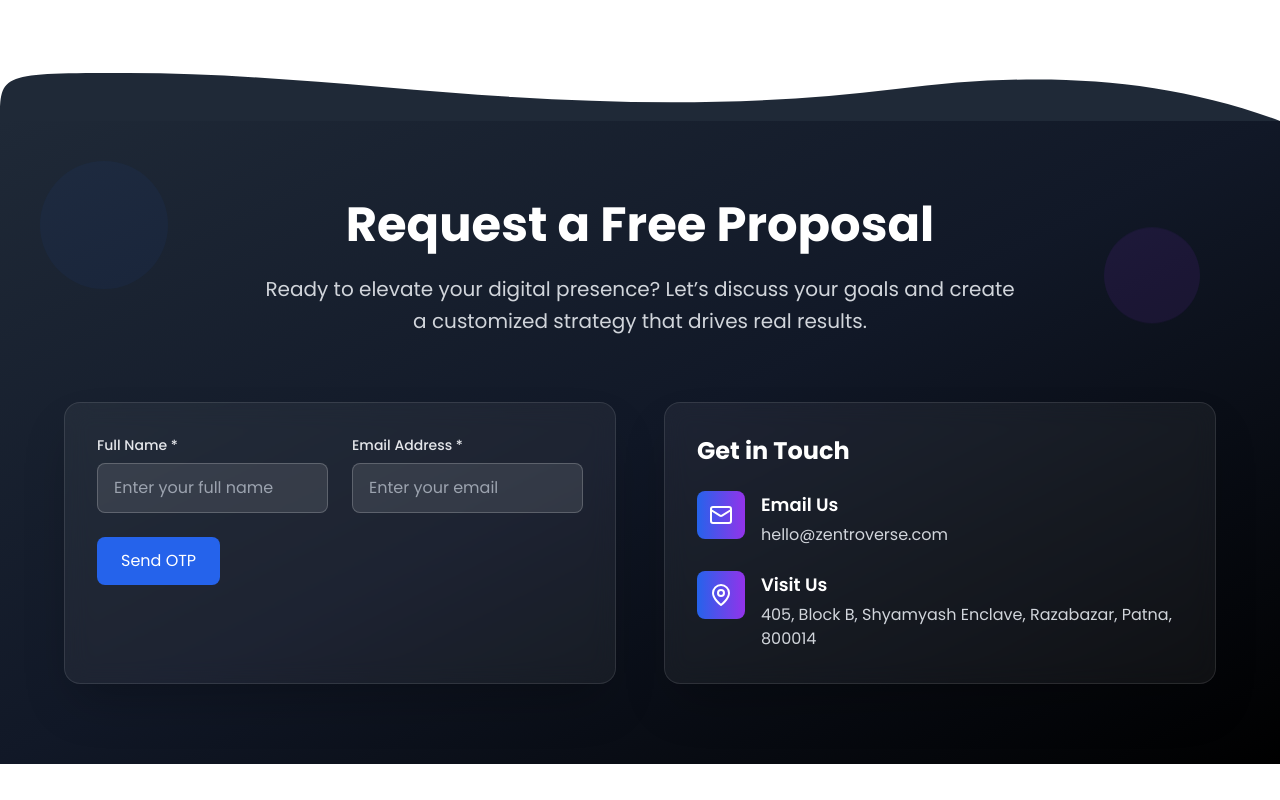
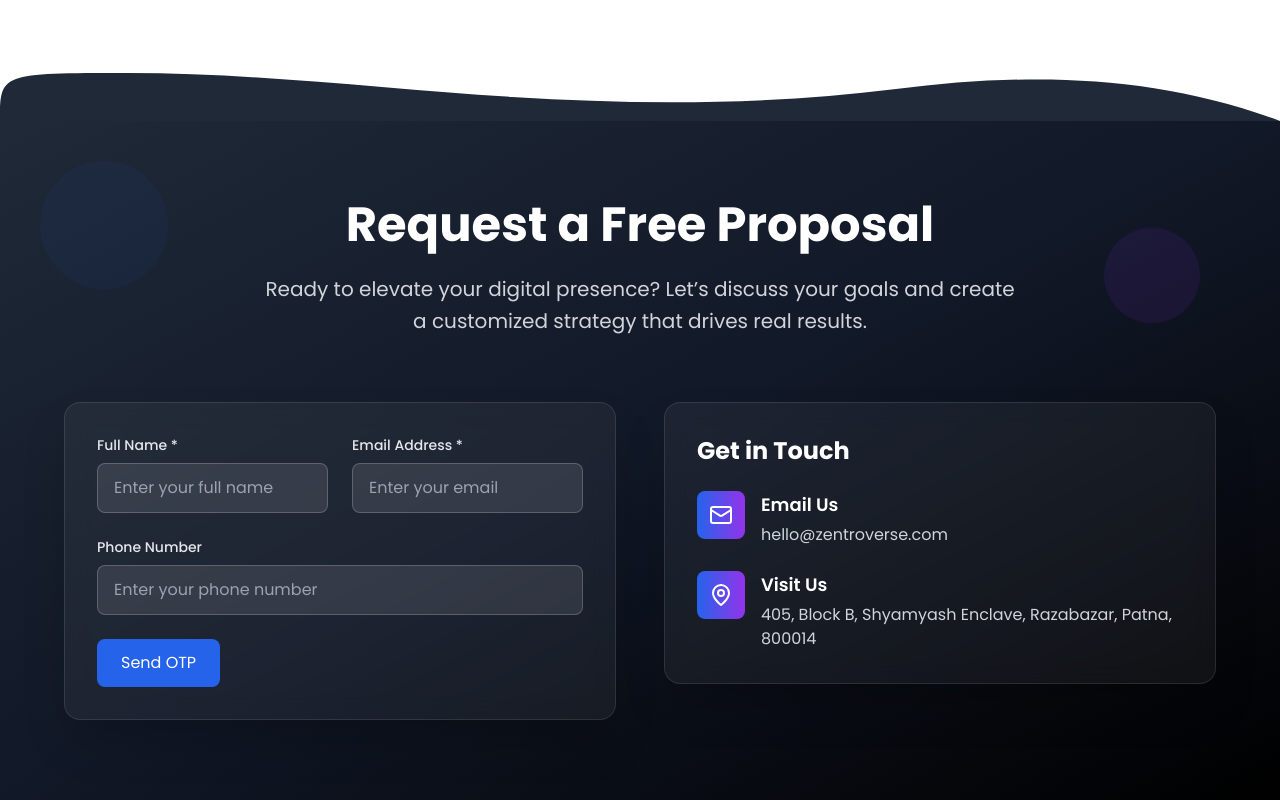
Before and after one commit to shivanshunigam01/project, a React (Vite) app: page / in a window 1280 px wide. Shown: the part 5133-5933 px from the top of the page. Before the commit the page ends 5897 px from the top, so only its background shows below. Built offline with nearby package versions, Linux system fonts and the light colour scheme.

Commit message:
asdasdsd

```diff
--- a/src/components/ContactSection.tsx
+++ b/src/components/ContactSection.tsx
@@ -1,3 +1,4 @@
+// components/ContactSection.tsx
 import React, { useEffect, useRef, useState } from "react";
 import { Send, Mail, MapPin, CheckCircle, Home } from "lucide-react";
 import SVGSeparator from "./SVGSeparator";
@@ -59,7 +60,7 @@ const ContactSection = () => {
       await sendOtp(formData.name, formData.email);
       setIsOtpSent(true);
       toast.dismiss(id);
-      toast.success("OTP sent to your email. (Use 123456 for demo)");
+      toast.success("OTP sent to your email."); // 🧹 Removed "(Use 123456 for demo)"
     } catch (error: any) {
       toast.dismiss(id);
       toast.error(error.message || "Failed to send OTP.");
@@ -235,6 +236,20 @@ const ContactSection = () => {
                           </div>
                         </div>
 
+                        <div>
+                          <label className="block text-sm font-medium text-gray-200 mb-2">
+                            Phone Number
+                          </label>
+                          <input
+                            type="text"
+                            name="phone"
+                            value={formData.phone}
+                            onChange={handleInputChange}
+                            className="w-full px-4 py-3 bg-white/10 border border-white/20 rounded-lg text-white placeholder-gray-400 focus:ring-2 focus:ring-blue-500"
+                            placeholder="Enter your phone number"
+                          />
+                        </div>
+
                         {!isOtpSent ? (
                           <button
                             type="button"
@@ -255,7 +270,7 @@ const ContactSection = () => {
                                 onChange={(e) => setEnteredOtp(e.target.value)}
                                 maxLength={6}
                                 className="w-full px-4 py-3 bg-white/10 border border-white/20 rounded-lg text-white placeholder-gray-400 focus:ring-2 focus:ring-green-500"
-                                placeholder="Enter 123456 for demo"
+                                placeholder="Enter 6-digit OTP"
                               />
                             </div>
                             <button
@@ -275,6 +290,7 @@ const ContactSection = () => {
                       </>
                     )}
 
+                    {/* STEP 2 same as before */}
                     {step === 2 && (
                       <>
                         <div className="grid md:grid-cols-2 gap-6">
@@ -299,17 +315,18 @@ const ContactSection = () => {
                               <option value="Other">Other</option>
                             </select>
                           </div>
+
                           <div>
                             <label className="block text-sm font-medium text-gray-200 mb-2">
-                              Company Name
+                              Approximate Budget (₹)
                             </label>
                             <input
-                              type="text"
-                              name="company"
-                              value={formData.company}
+                              type="number"
+                              name="budget"
+                              value={formData.budget}
                               onChange={handleInputChange}
-                              className="w-full px-4 py-3 bg-white/10 border border-white/20 rounded-lg text-white focus:ring-2 focus:ring-blue-500"
-                              placeholder="Enter company name"
+                              className="w-full px-4 py-3 bg-white/10 border border-white/20 rounded-lg text-white placeholder-gray-400 focus:ring-2 focus:ring-blue-500"
+                              placeholder="Enter your estimated budget"
                             />
                           </div>
                         </div>
@@ -341,7 +358,7 @@ const ContactSection = () => {
                 )}
               </div>
 
-              {/* RIGHT INFO CARD */}
+              {/* RIGHT INFO CARD same */}
               <div className="space-y-8">
                 <div className="bg-white/5 backdrop-blur-md rounded-2xl p-8 shadow-2xl border border-white/10">
                   <h3 className="text-2xl font-bold text-white mb-6">
```
